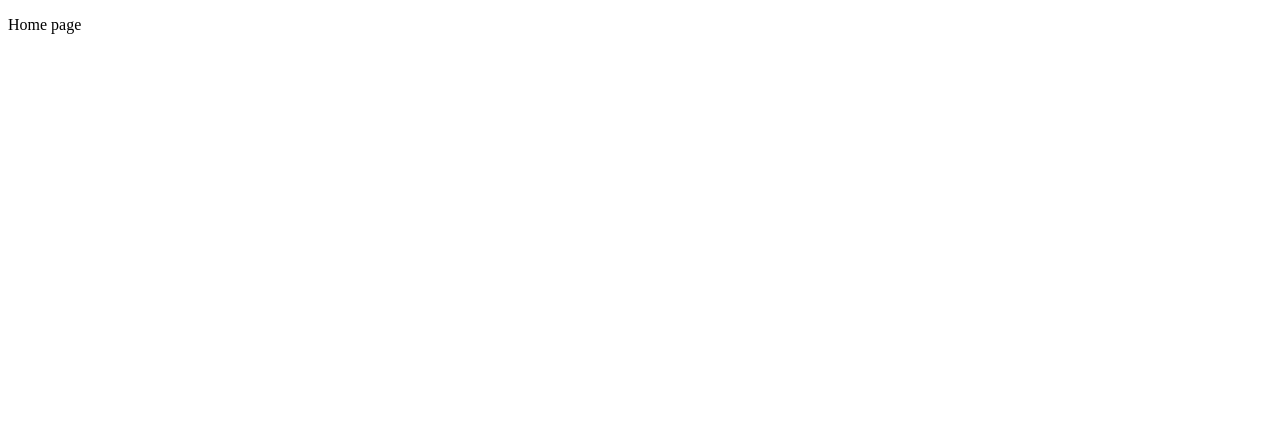
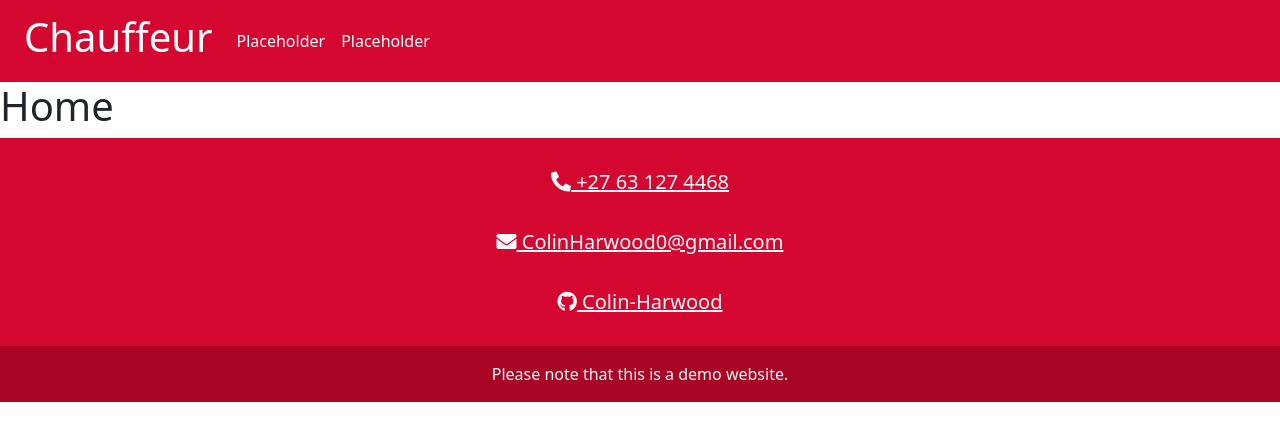
Before and after one commit to Colin-Harwood/Full-Stack-Car-Rental-Website, a Django app: page / in a window 1280 px wide. Before the commit the part shown is almost empty. Shown: the top 441 px of the page. Run offline with Django 4.2, Linux system fonts and the light colour scheme; some libraries are stand-ins or nearby versions.

Commit message:
Navbar and Footer Created
Navbar and footer have been created currently with a white and red colour scheme

```diff
--- /dev/null
+++ b/mysite/main/templates/base.html
@@ -0,0 +1,106 @@
+<!DOCTYPE html>
+
+<html>
+  <head>
+    <meta charset="utf-8" />
+    <meta http-equiv="X-UA-Compatible" content="IE=edge" />
+    <title></title>
+    <meta name="description" content="" />
+    <meta name="viewport" content="width=device-width, initial-scale=1" />
+    <link rel="stylesheet" href="" />
+    <link
+      rel="stylesheet"
+      href="https://cdnjs.cloudflare.com/ajax/libs/font-awesome/5.15.3/css/all.min.css"
+    />
+    {% load bootstrap5 %} {% bootstrap_css %} {% bootstrap_javascript %}
+  </head>
+
+  <body>
+    <nav class="navbar navbar-expand-lg" style="background-color: #d3072f">
+      <div class="container-fluid px-4 py-0">
+        <a class="navbar-brand text-white" href="#"><h1>Chauffeur</h1></a>
+        <!-- Changed text-dark to text-white -->
+        <button
+          class="navbar-toggler"
+          type="button"
+          data-bs-toggle="collapse"
+          data-bs-target="#navbarScroll"
+          aria-controls="navbarScroll"
+          aria-expanded="false"
+          aria-label="Toggle navigation"
+        >
+          <span class="navbar-toggler-icon text-white"></span>
+          <!-- Changed text-dark to text-white -->
+        </button>
+        <div class="collapse navbar-collapse" id="navbarScroll">
+          <ul
+            class="navbar-nav me-auto my-2 my-lg-0 navbar-nav-scroll text-white"
+            style="--bs-scroll-height: 100px"
+          >
+            <li class="nav-item">
+              <a class="nav-link text-white" href="/">Placeholder</a>
+              <!-- Changed text-dark to text-white -->
+            </li>
+            <li class="nav-item">
+              <a class="nav-link text-white" href="/">Placeholder</a>
+              <!-- Changed text-dark to text-white -->
+            </li>
+          </ul>
+        </div>
+      </div>
+    </nav>
+
+    {% block content %} {% endblock %}
+    <!-- Remove the container if you want to extend the Footer to full width. -->
+    <footer
+      class="text-center text-white fluid"
+      style="background-color: #d3072f"
+    >
+      <!-- Grid container -->
+      <div class="container pt-3">
+        <!-- Section: Contact -->
+        <section class="mb-1">
+          <!-- Phone -->
+          <a
+            class="btn btn-link btn-floating btn-lg text-light m-1"
+            href="tel:+27631274468"
+            role="button"
+            data-mdb-ripple-color="dark"
+            ><i class="fas fa-phone-alt"></i> +27 63 127 4468</a
+          >
+        </section>
+        <section class="mb-1">
+          <!-- Email -->
+          <a
+            class="btn btn-link btn-floating btn-lg text-light m-1"
+            href="mailto:ColinHarwood0@gmail.com"
+            role="button"
+            data-mdb-ripple-color="dark"
+            ><i class="fas fa-envelope"></i> ColinHarwood0@gmail.com</a
+          >
+        </section>
+        <!-- Section: Social media -->
+        <section class="mb-3">
+          <!-- Github -->
+          <a
+            class="btn btn-link btn-floating btn-lg text-light m-1"
+            href="https://github.com/Colin-Harwood"
+            role="button"
+            data-mdb-ripple-color="dark"
+            ><i class="fab fa-github"></i> Colin-Harwood</a
+          >
+        </section>
+        <!-- Section: Social media -->
+      </div>
+      <div
+        class="text-center text-light p-3"
+        style="background-color: rgba(0, 0, 0, 0.2)"
+      >
+        Please note that this is a demo website.
+      </div>
+    </footer>
+
+    <!-- End of .container -->
+    <script src="" async defer></script>
+  </body>
+</html>
--- a/mysite/main/templates/home.html
+++ b/mysite/main/templates/home.html
@@ -1,21 +1,5 @@
-<!DOCTYPE html>
-<!--[if lt IE 7]>      <html class="no-js lt-ie9 lt-ie8 lt-ie7"> <![endif]-->
-<!--[if IE 7]>         <html class="no-js lt-ie9 lt-ie8"> <![endif]-->
-<!--[if IE 8]>         <html class="no-js lt-ie9"> <![endif]-->
-<!--[if gt IE 8]>      <html class="no-js"> <!--<![endif]-->
-<html>
-  <head>
-    <meta charset="utf-8" />
-    <meta http-equiv="X-UA-Compatible" content="IE=edge" />
-    <title>Home page</title>
-    <meta name="description" content="" />
-    <meta name="viewport" content="width=device-width, initial-scale=1" />
-    <link rel="stylesheet" href="" />
-  </head>
+{% extends './base.html' %} {% block content%}
 
-  <body>
-    <p>Home page</p>
+<h1>Home</h1>
 
-    <script src="" async defer></script>
-  </body>
-</html>
+{% endblock %}
--- a/mysite/mysite/settings.py
+++ b/mysite/mysite/settings.py
@@ -38,6 +38,7 @@ INSTALLED_APPS = [
     'django.contrib.messages',
     'django.contrib.staticfiles',
     'main.apps.MainConfig',
+    'bootstrap5',
 ]
 
 MIDDLEWARE = [
```
